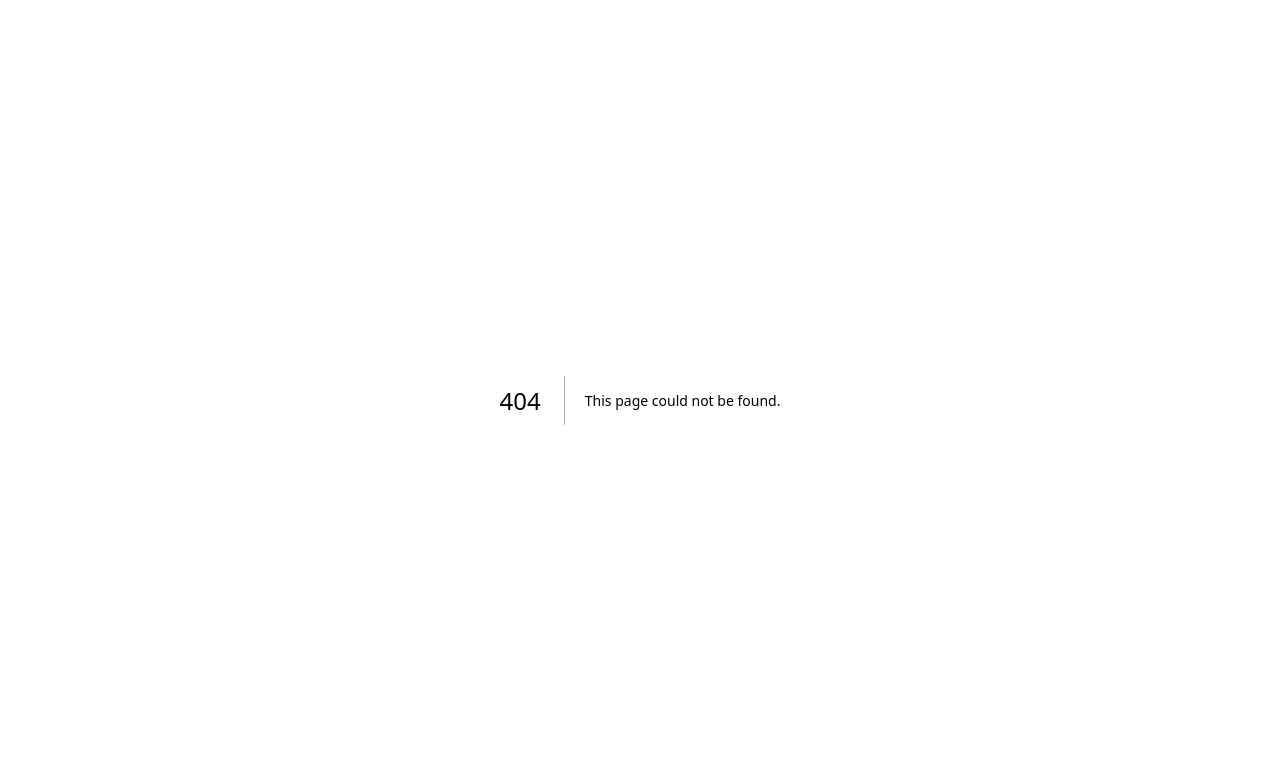
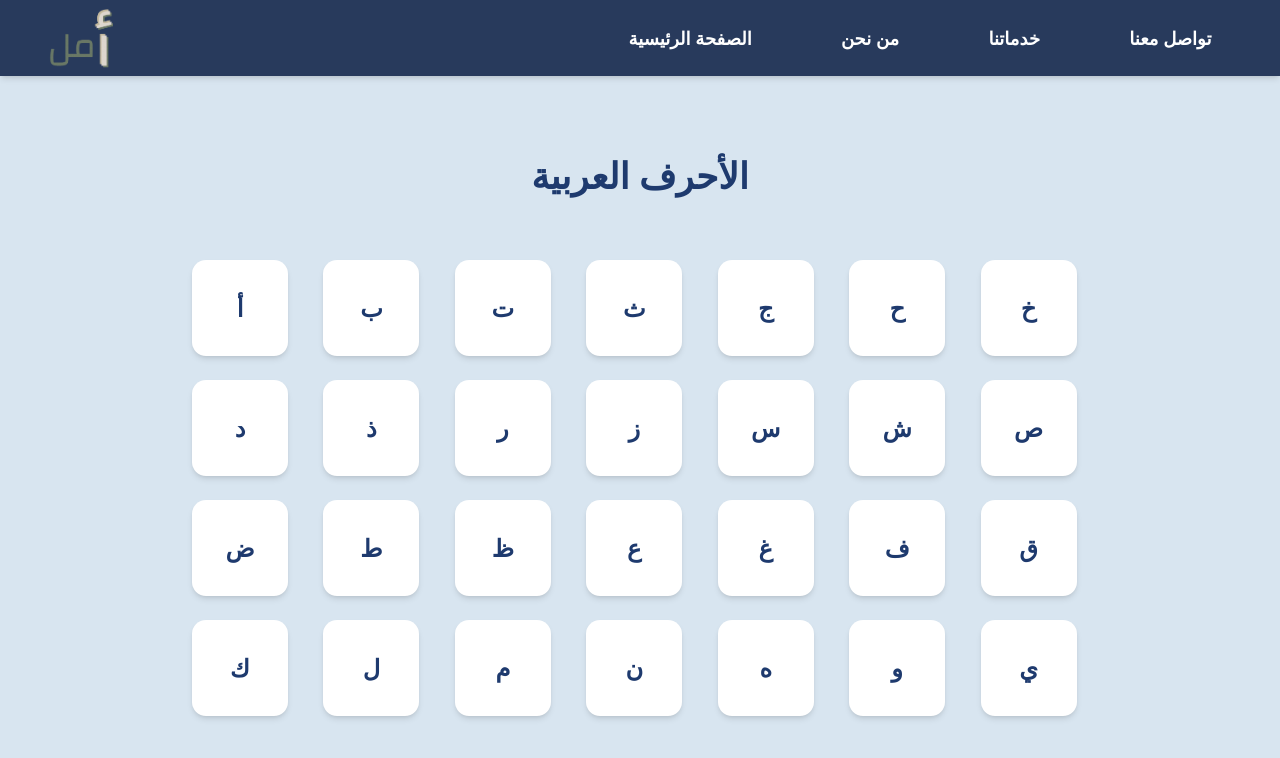
Before and after one commit to eyadai19/amal, a Next.js app: page /letters in a window 1280 px wide. Before the commit this address had no page. Shown: the top 758 px of the page. Built offline with nearby package versions, Linux system fonts and the light colour scheme.

Commit message:
LettersPage
صفحة الاحرف مو صفحة الحرف
بدي وقت وبرفع صفحة الحرف ما خلصت لسا

```diff
--- /dev/null
+++ b/src/app/letters/page.tsx
@@ -0,0 +1,9 @@
+import LettersPage from "@/components/lettersPage";
+
+export default function lettersPage() {
+    return (
+        <div>
+            <LettersPage />
+        </div>
+    );
+}
--- /dev/null
+++ b/src/components/lettersPage.tsx
@@ -0,0 +1,118 @@
+"use client";
+import { motion } from "framer-motion";
+import { useRouter } from "next/navigation";
+import { useState } from "react";
+
+const arabicLetters = [
+  "أ", "ب", "ت", "ث", "ج", "ح", "خ", "د", "ذ", "ر", "ز", "س", "ش", "ص", "ض", "ط", "ظ", "ع", "غ", "ف", "ق", "ك", "ل", "م", "ن", "ه", "و", "ي"
+];
+
+export default function LettersPage() {
+  const router = useRouter();
+  const [isMenuOpen, setIsMenuOpen] = useState(false);
+    const toggleMenu = () => {
+      setIsMenuOpen(!isMenuOpen);
+    };
+
+    return (
+      <div className="min-h-screen bg-[#D8E5F0] p-6 flex flex-col items-center justify-center pt-24">
+        <nav className="fixed top-0 left-0 z-50 w-full bg-[#283a5c] py-1 text-white shadow-md">
+        <div className="container mx-auto flex items-center justify-between px-6">
+          <img
+            src="../image/authImage/LOGO.png"
+            alt="أمل Logo"
+            className="h-17 w-28 object-contain"
+          />
+
+          {/* Hamburger button (only visible on mobile) */}
+          <button
+            onClick={toggleMenu}
+            className="block focus:outline-none sm:hidden"
+            aria-label="فتح القائمة"
+          >
+            <svg
+              className="h-6 w-6"
+              fill="none"
+              stroke="currentColor"
+              viewBox="0 0 24 24"
+              xmlns="http://www.w3.org/2000/svg"
+            >
+              <path
+                strokeLinecap="round"
+                strokeLinejoin="round"
+                strokeWidth="2"
+                d="M4 6h16M4 12h16m-7 6h7"
+              ></path>
+            </svg>
+          </button>
+
+          {/* Navigation menu */}
+          <ul
+            className={`${
+              isMenuOpen ? "block" : "hidden"
+            } absolute top-16 right-0 left-0 z-10 space-y-4 bg-[#283a5c] p-4 sm:static sm:flex sm:space-y-0 sm:bg-transparent sm:p-0 ${
+              isMenuOpen ? "flex-col" : "sm:flex-row"
+            } sm:flex sm:w-full sm:max-w-2xl sm:items-center sm:justify-around`}
+          >
+            <li className="text-center">
+              <a
+                href="/home"
+                className="block w-full text-lg font-semibold transition duration-300 hover:text-[#D8E5F0]"
+              >
+                الصفحة الرئيسية
+              </a>
+            </li>
+            <li className="text-center">
+              <a
+                href="/home#about"
+                className="block w-full text-lg font-semibold transition duration-300 hover:text-[#D8E5F0]"
+              >
+                من نحن
+              </a>
+            </li>
+            <li className="text-center">
+              <a
+                href="/home#services"
+                className="block w-full text-lg font-semibold transition duration-300 hover:text-[#D8E5F0]"
+              >
+                خدماتنا
+              </a>
+            </li>
+            <li className="text-center">
+              <a
+                href="/home#contact"
+                className="block w-full text-lg font-semibold transition duration-300 hover:text-[#D8E5F0]"
+              >
+                تواصل معنا
+              </a>
+            </li>
+          </ul>
+        </div>
+      </nav>
+
+      <motion.h1
+        className="text-4xl font-bold text-center text-[#1E3A6E] mb-16"
+        initial={{ opacity: 0, y: -50 }}
+        animate={{ opacity: 1, y: 0 }}
+      >
+        الأحرف العربية
+      </motion.h1>
+
+      {/* Arabic Letters Grid */}
+      <div className="grid grid-cols-4 md:grid-cols-6 lg:grid-cols-7 gap-6 w-full max-w-4xl">
+        {arabicLetters.map((letter, index) => (
+          <motion.div
+            key={index}
+            className="bg-white text-[#1E3A6E] font-bold text-2xl flex items-center justify-center h-24 w-24 rounded-xl shadow-md cursor-pointer transition-transform hover:scale-105"
+            initial={{ opacity: 0, y: 50 }}
+            animate={{ opacity: 1, y: 0 }}
+            transition={{ duration: 0.4, delay: index * 0.05 }}
+            onClick={() => router.push(`/letters/${letter}`)}
+          >
+            {letter}
+          </motion.div>
+        ))}
+      </div>
+    </div>
+  );
+}
--- a/src/components/literacyPage.tsx
+++ b/src/components/literacyPage.tsx
@@ -3,9 +3,15 @@ import { motion } from "framer-motion";
 import { Button } from "@/components/ui/button";
 import { FaBook, FaCalculator } from "react-icons/fa";
 import { useRouter } from "next/navigation";
+import { useState } from "react";
 
 export default function LiteracyPage() {
   const router = useRouter();
+
+  const [isMenuOpen, setIsMenuOpen] = useState(false);
+  const toggleMenu = () => {
+    setIsMenuOpen(!isMenuOpen);
+  };
 
   return (
     <div className="min-h-screen bg-[#D8E5F0] p-6 flex flex-col items-center justify-center pt-24">
@@ -16,24 +22,66 @@ export default function LiteracyPage() {
           alt="أمل Logo"
           className="h-17 w-28 object-contain"
         />
-          <ul className="flex space-x-22.5">
-            <li>
-              <a href="/home" className="text-lg font-semibold transition duration-300 hover:text-[#D8E5F0]">
+
+        {/* Hamburger button (only visible on mobile) */}
+        <button
+          onClick={toggleMenu}
+          className="block focus:outline-none sm:hidden"
+          aria-label="فتح القائمة"
+        >
+          <svg
+            className="h-6 w-6"
+            fill="none"
+            stroke="currentColor"
+            viewBox="0 0 24 24"
+            xmlns="http://www.w3.org/2000/svg"
+          >
+            <path
+              strokeLinecap="round"
+              strokeLinejoin="round"
+              strokeWidth="2"
+              d="M4 6h16M4 12h16m-7 6h7"
+            ></path>
+          </svg>
+        </button>
+
+        {/* Navigation menu */}
+        <ul
+          className={`${
+            isMenuOpen ? "block" : "hidden"
+          } absolute top-16 right-0 left-0 z-10 space-y-4 bg-[#283a5c] p-4 sm:static sm:flex sm:space-y-0 sm:bg-transparent sm:p-0 ${
+            isMenuOpen ? "flex-col" : "sm:flex-row"
+          } sm:flex sm:w-full sm:max-w-2xl sm:items-center sm:justify-around`}
+        >
+          <li className="text-center">
+            <a
+              href="/home"
+              className="block w-full text-lg font-semibold transition duration-300 hover:text-[#D8E5F0]"
+            >
               الصفحة الرئيسية
             </a>
           </li>
-            <li>
-              <a href="/home#about" className="text-lg font-semibold transition duration-300 hover:text-[#D8E5F0]">
+          <li className="text-center">
+            <a
+              href="/home#about"
+              className="block w-full text-lg font-semibold transition duration-300 hover:text-[#D8E5F0]"
+            >
               من نحن
             </a>
           </li>
-            <li>
-              <a href="/home#services" className="text-lg font-semibold transition duration-300 hover:text-[#D8E5F0]">
+          <li className="text-center">
+            <a
+              href="/home#services"
+              className="block w-full text-lg font-semibold transition duration-300 hover:text-[#D8E5F0]"
+            >
               خدماتنا
             </a>
           </li>
-            <li>
-              <a href="/home#contact" className="text-lg font-semibold transition duration-300 hover:text-[#D8E5F0] mr-15">
+          <li className="text-center">
+            <a
+              href="/home#contact"
+              className="block w-full text-lg font-semibold transition duration-300 hover:text-[#D8E5F0]"
+            >
               تواصل معنا
             </a>
           </li>
```
Lines whose indentation alone changed are shown as unchanged.
